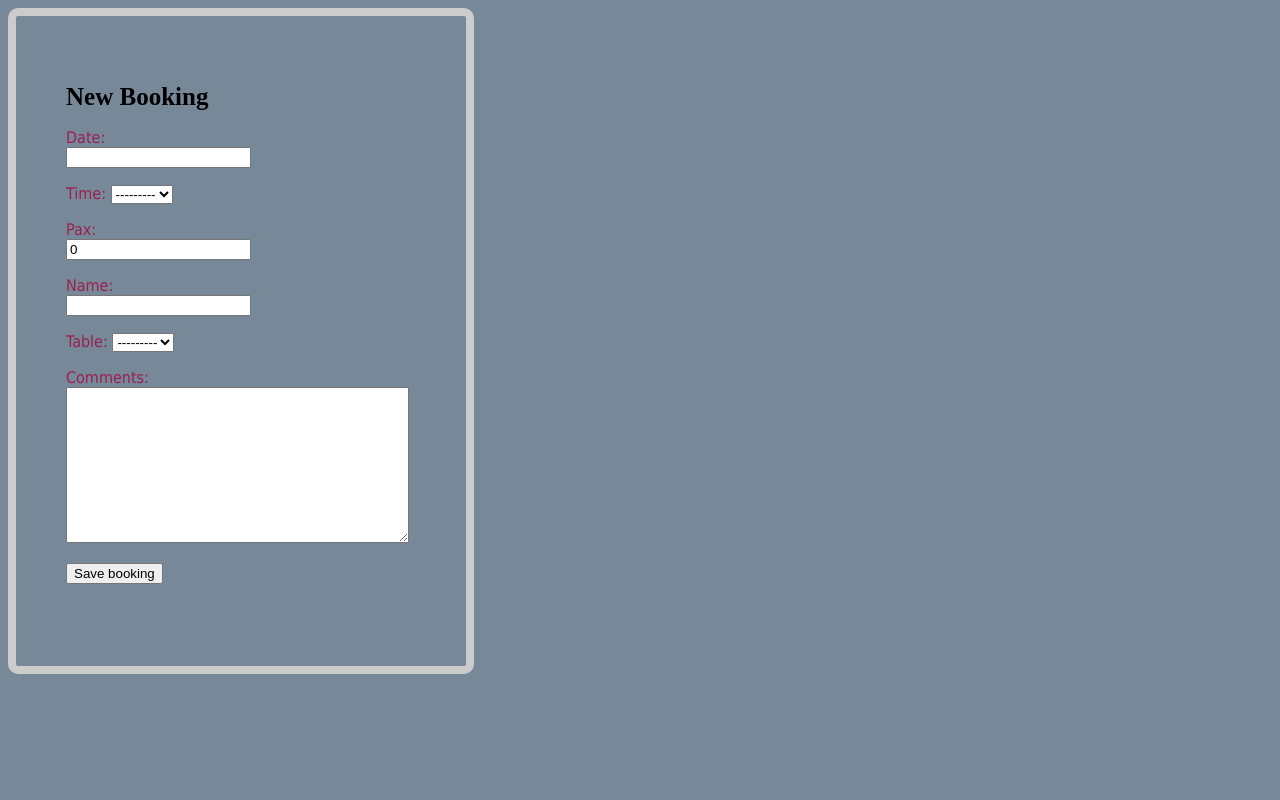
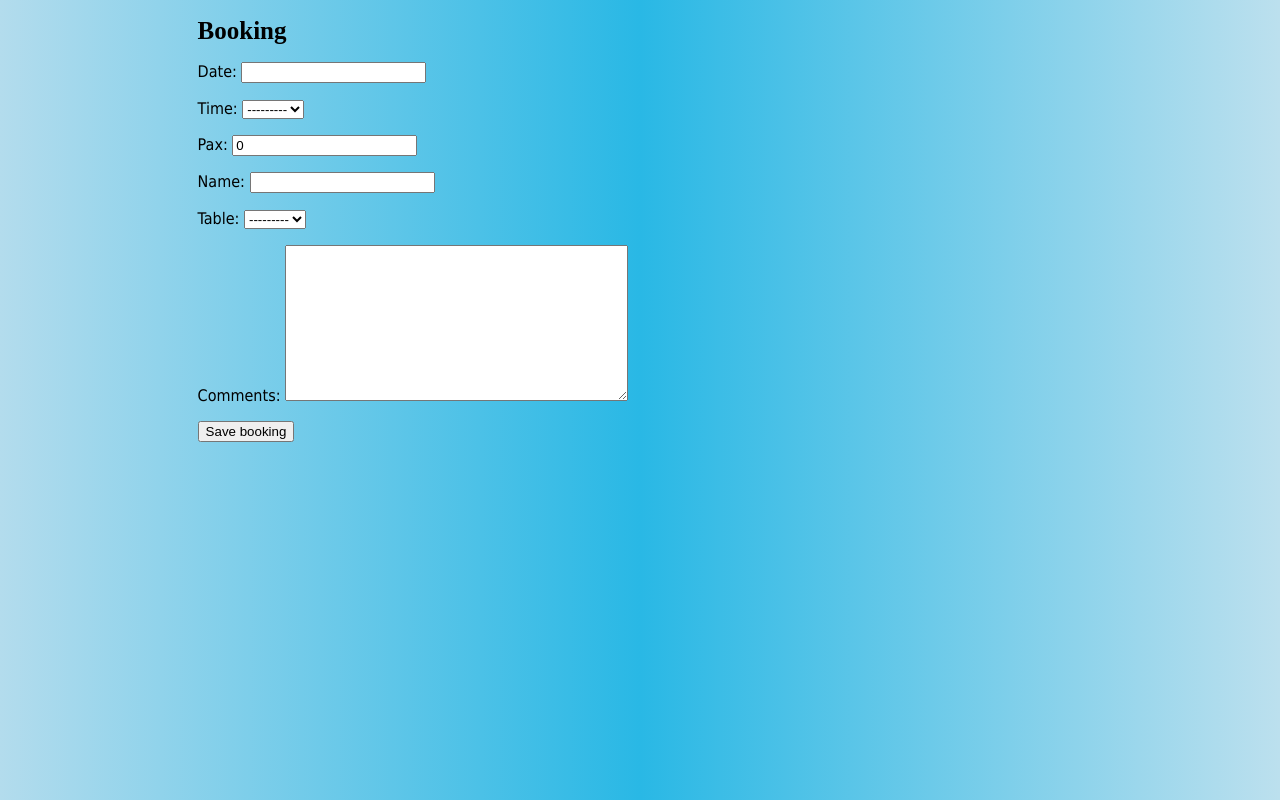
Before and after one commit to Sergiy-Solomka/pyCalendar, a Django app: template calendario/templates/calendario/new_booking.html in a window 1280 px wide. Run offline with Django 3.2, Linux system fonts and the light colour scheme; the template is opened without the code that fills it: values that come from a table or form of the project are taken from there, others are empty.

Commit message:
cambios en new booking , otros colores

```diff
--- a/calendario/models.py
+++ b/calendario/models.py
@@ -4,15 +4,15 @@ from multiselectfield import MultiSelectField
 
 class Booking(models.Model):
     TABLE_CHOICES = (
-        ('1', '1'),
-        ('2', '2'),
-        ('3', '3'),
-        ('4', '4'),
-        ('5', '5'),
+        ('01', '01'),
+        ('02', '02'),
+        ('03', '03'),
+        ('04', '04'),
+        ('05', '05'),
         ('105', '105'),
-        ('6', '6'),
-        ('8', '8'),
-        ('9', '9'),
+        ('06', '06'),
+        ('08', '08'),
+        ('09', '09'),
         ('10', '10'),
         ('12', '12'),
         ('14', '14'),
@@ -60,7 +60,7 @@ class Booking(models.Model):
     name = models.CharField(default='', max_length=20)
     table = MultiSelectField(choices=TABLE_CHOICES,
                                     max_choices=20,
-                                    max_length=100)
+                                    max_length=30)
     comments = models.TextField(blank=True, null=True)
 
     def __str__(self):
--- a/calendario/static/calendario/css/new_booking.css
+++ b/calendario/static/calendario/css/new_booking.css
@@ -1,26 +1,31 @@
 body {
-	background: lightslategray;
-	border: 8px solid #cccccc;
-	border-radius: 10px;
-	height: 550px;
-	width: 350px;
-    font-size: 12px;
-   	 padding: 50px;
+    background: rgba(179,220,237,1);
+background: -moz-linear-gradient(left, rgba(179,220,237,1) 0%, rgba(41,184,229,1) 50%, rgba(141,211,235,1) 84%, rgba(188,224,238,1) 100%);
+background: -webkit-gradient(left top, right top, color-stop(0%, rgba(179,220,237,1)), color-stop(50%, rgba(41,184,229,1)), color-stop(84%, rgba(141,211,235,1)), color-stop(100%, rgba(188,224,238,1)));
+background: -webkit-linear-gradient(left, rgba(179,220,237,1) 0%, rgba(41,184,229,1) 50%, rgba(141,211,235,1) 84%, rgba(188,224,238,1) 100%);
+background: -o-linear-gradient(left, rgba(179,220,237,1) 0%, rgba(41,184,229,1) 50%, rgba(141,211,235,1) 84%, rgba(188,224,238,1) 100%);
+background: -ms-linear-gradient(left, rgba(179,220,237,1) 0%, rgba(41,184,229,1) 50%, rgba(141,211,235,1) 84%, rgba(188,224,238,1) 100%);
+background: linear-gradient(to right, rgba(179,220,237,1) 0%, rgba(41,184,229,1) 50%, rgba(141,211,235,1) 84%, rgba(188,224,238,1) 100%);
+filter: progid:DXImageTransform.Microsoft.gradient( startColorstr='#b3dced', endColorstr='#bce0ee', GradientType=1 );
+
 }
+
 .post-form {
     width: 35%;
     font: 16px Tahoma, Arial, sans-serif;
-  	color: #9b1f50;
+    color: black;
     outline: none;
+    margin-left: 15%
+;
 
 }
 
 .save_button {
 
-
 }
 
 h1 {
     font-size: 25px;
-
+    color: black;
+    margin-left: 15%
 }
--- a/calendario/templates/calendario/new_booking.html
+++ b/calendario/templates/calendario/new_booking.html
@@ -10,7 +10,7 @@
 </head>
 <body>
 
-<h1>New Booking</h1>
+<h1>Booking</h1>
 <form method="POST" class="post-form">{% csrf_token %}
     {{ form.as_p }}
     <button type="submit" class="save btn btn-default" class="save_button">Save booking</button>
```
Lines whose indentation alone changed are shown as unchanged.
